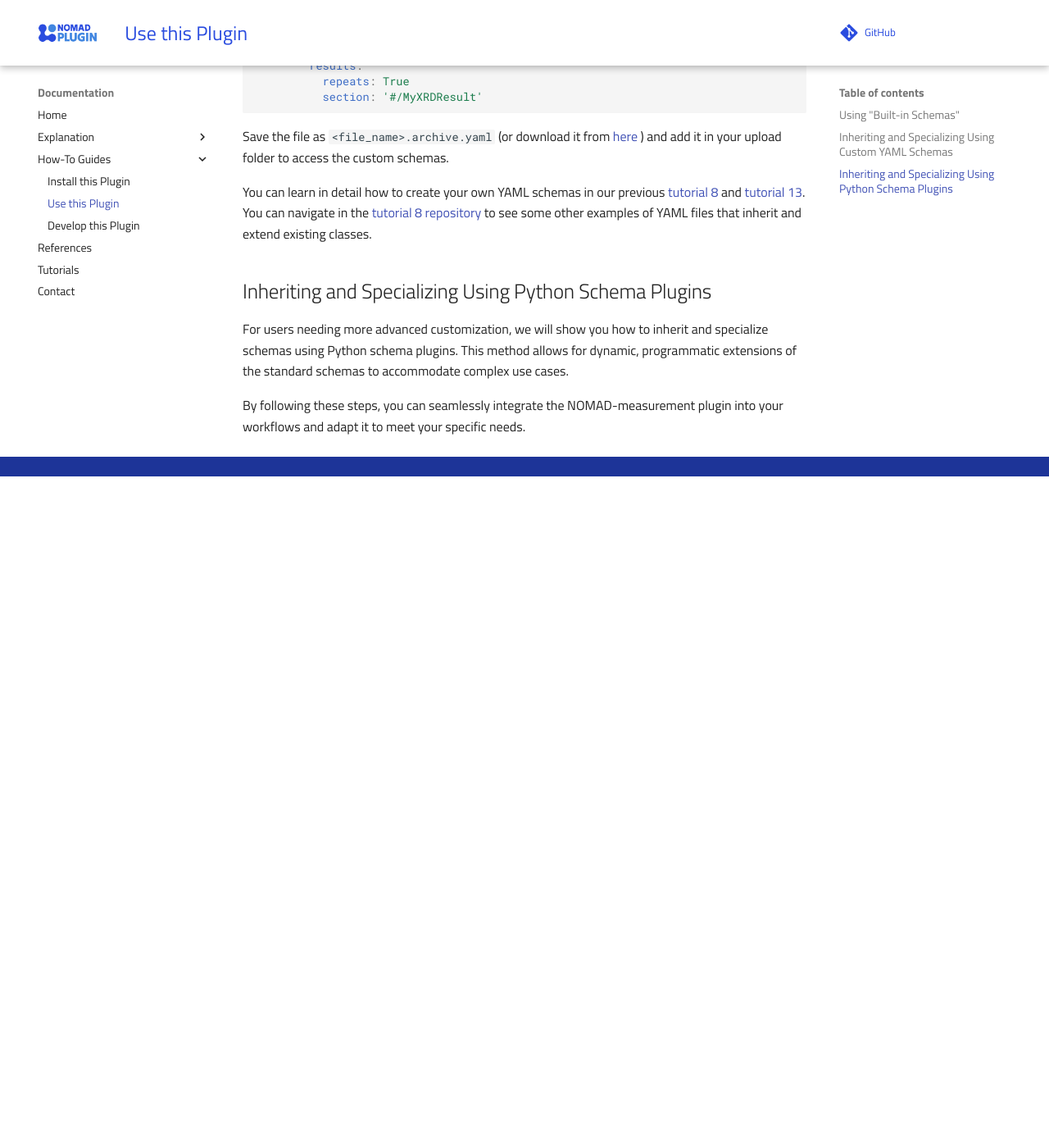
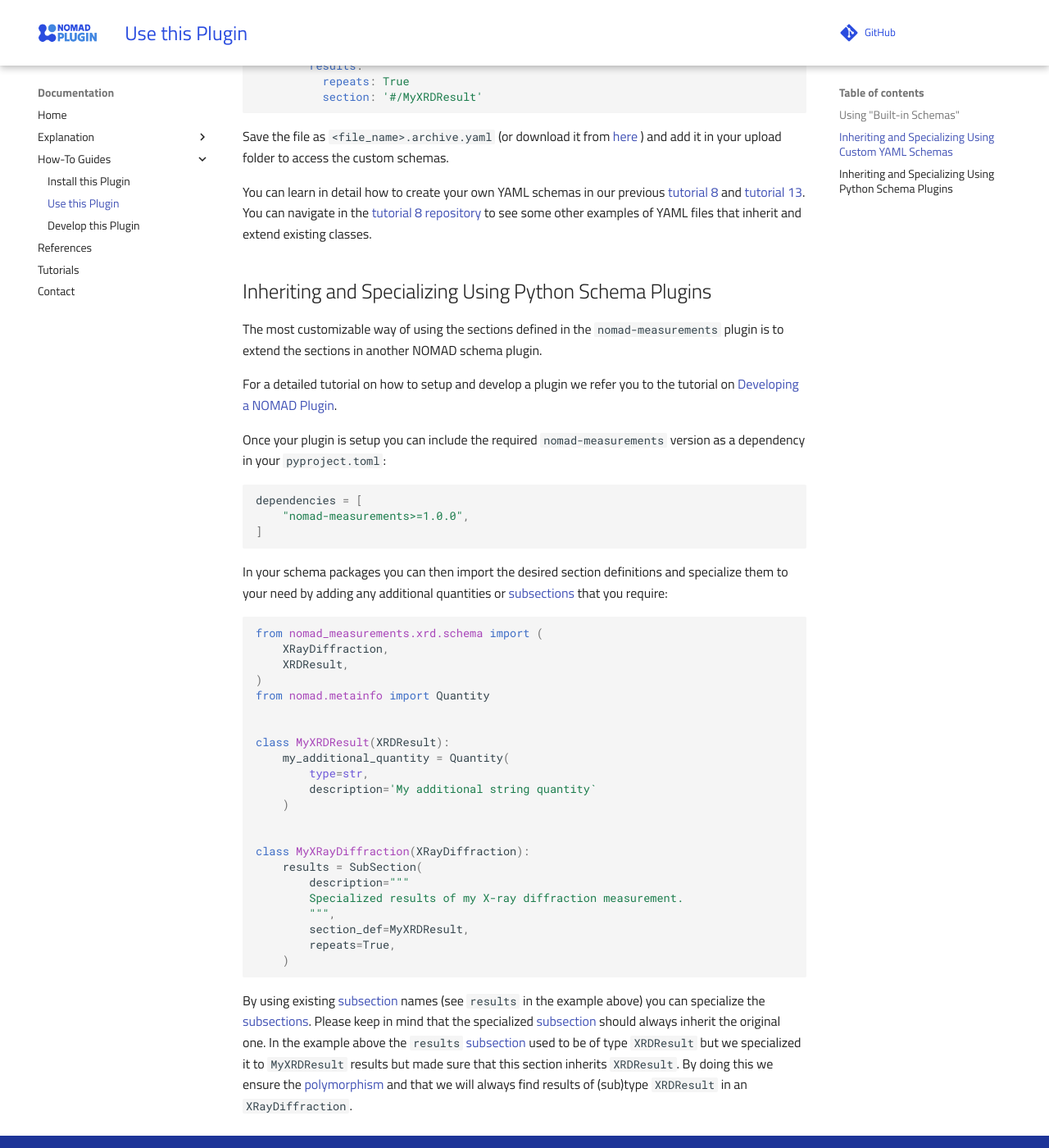
Before and after one commit to FAIRmat-NFDI/nomad-measurements, an MkDocs documentation site: the page built from docs/how_to/use_this_plugin.md, in a window 1280 px wide and 1400 px high, scrolled down 3145 px. Shown: the whole window at 82% size. Built offline with MkDocs 1.6.1 and Material for MkDocs 9.7.7, drawn with Linux system fonts in a browser that asks for light colours; comment, search, counter and statistics services are not loaded; before the commit the page ends 3726 px from its top, so only the background shows below that.

Commit message:
Added how to use in python docs and reference glossary

````diff
--- a/docs/how_to/use_this_plugin.md
+++ b/docs/how_to/use_this_plugin.md
@@ -99,6 +99,51 @@ to see some other examples of YAML files that inherit and extend existing classe
 
 ## Inheriting and Specializing Using Python Schema Plugins
 
-For users needing more advanced customization, we will show you how to inherit and specialize schemas using Python schema plugins. This method allows for dynamic, programmatic extensions of the standard schemas to accommodate complex use cases.
+The most customizable way of using the sections defined in the `nomad-measurements`
+plugin is to extend the sections in another NOMAD schema plugin.
 
-By following these steps, you can seamlessly integrate the NOMAD-measurement plugin into your workflows and adapt it to meet your specific needs.
+For a detailed tutorial on how to setup and develop a plugin we refer you to the
+tutorial on [Developing a NOMAD Plugin](https://nomad-lab.eu/prod/v1/staging/docs/tutorial/develop_plugin.html).
+
+Once your plugin is setup you can include the required `nomad-measurements` version
+as a dependency in your `pyproject.toml`:
+```toml
+dependencies = [
+    "nomad-measurements>=1.0.0",
+]
+```
+
+In your schema packages you can then import the desired section definitions and specialize
+them to your need by adding any additional quantities or [subsections](../reference/references.md#subsection) that you require:
+```py
+from nomad_measurements.xrd.schema import (
+    XRayDiffraction,
+    XRDResult,
+)
+from nomad.metainfo import Quantity
+
+
+class MyXRDResult(XRDResult):
+    my_additional_quantity = Quantity(
+        type=str,
+        description='My additional string quantity`
+    )
+
+
+class MyXRayDiffraction(XRayDiffraction):
+    results = SubSection(
+        description="""
+        Specialized results of my X-ray diffraction measurement.
+        """,
+        section_def=MyXRDResult,
+        repeats=True,
+    )
+```
+
+By using existing [subsection](../reference/references.md#subsection) names (see `results` in the example above) you can specialize
+the [subsections](../reference/references.md#subsection). Please keep in mind that the specialized [subsection](../reference/references.md#subsection) should always
+inherit the original one. In the example above the `results` [subsection](../reference/references.md#subsection) used to be of type
+`XRDResult` but we specialized it to `MyXRDResult` results but made sure
+that this section inherits `XRDResult`. By doing this we ensure the
+[polymorphism](https://en.wikipedia.org/wiki/Polymorphism_(computer_science)) and that we
+will always find results of (sub)type `XRDResult` in an `XRayDiffraction`.
````
Also changed, not shown: docs/reference/references.md (+13 -0 lines).
